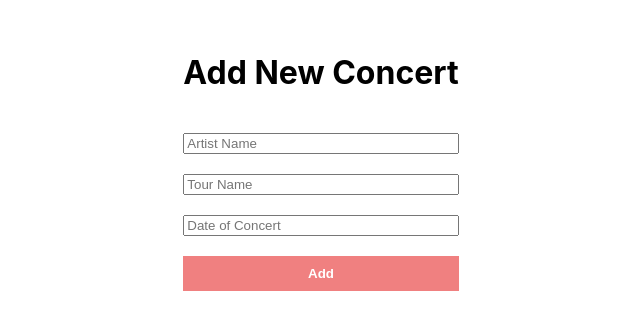
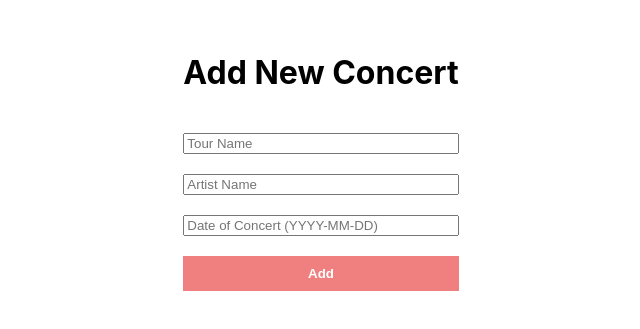
Before and after one commit to skoukuntla/ConcertTracker, a React (Create React App) app in the folder client/: page /add in a window 1280 px wide. Shown: the part 239-568 px from the top of the page, without its empty margins (319-959 px from the left). Built offline with nearby package versions, Linux system fonts and the light colour scheme.

Commit message:
fixed order of add inputs

```diff
--- a/client/src/pages/Add.jsx
+++ b/client/src/pages/Add.jsx
@@ -34,9 +34,9 @@ const Add = () => {
     return (
         <div className = 'form'>
             <h1> Add New Concert</h1>
+            <input type="text" placeholder="Tour Name" onChange={handleChange} name="tourName"/>
             <input type="text" placeholder="Artist Name" onChange={handleChange} name="artistName"/>
-            <input type="text" placeholder="Tour Name" onChange={handleChange} name="tourName"/>
-            <input type="text" placeholder="Date of Concert" onChange={handleChange} name="concertDate"/>
+            <input type="text" placeholder="Date of Concert (YYYY-MM-DD)" onChange={handleChange} name="concertDate"/>
 
             <button className="formButton" onClick={handleClick}>Add</button>
 
--- a/client/src/pages/Update.jsx
+++ b/client/src/pages/Update.jsx
@@ -40,7 +40,7 @@ const Update = () => {
             <h1> Update Concert Information</h1>
             <input type="text" placeholder="Tour Name" onChange={handleChange} name="tourName"/>
             <input type="text" placeholder="Artist Name" onChange={handleChange} name="artistName"/>
-            <input type="text" placeholder="Date of Concert" onChange={handleChange} name="concertDate"/>
+            <input type="text" placeholder="Date of Concert (YYYY-MM-DD)" onChange={handleChange} name="concertDate"/>
 
             <button className="formButton" onClick={handleClick}>Update</button>
 
```
